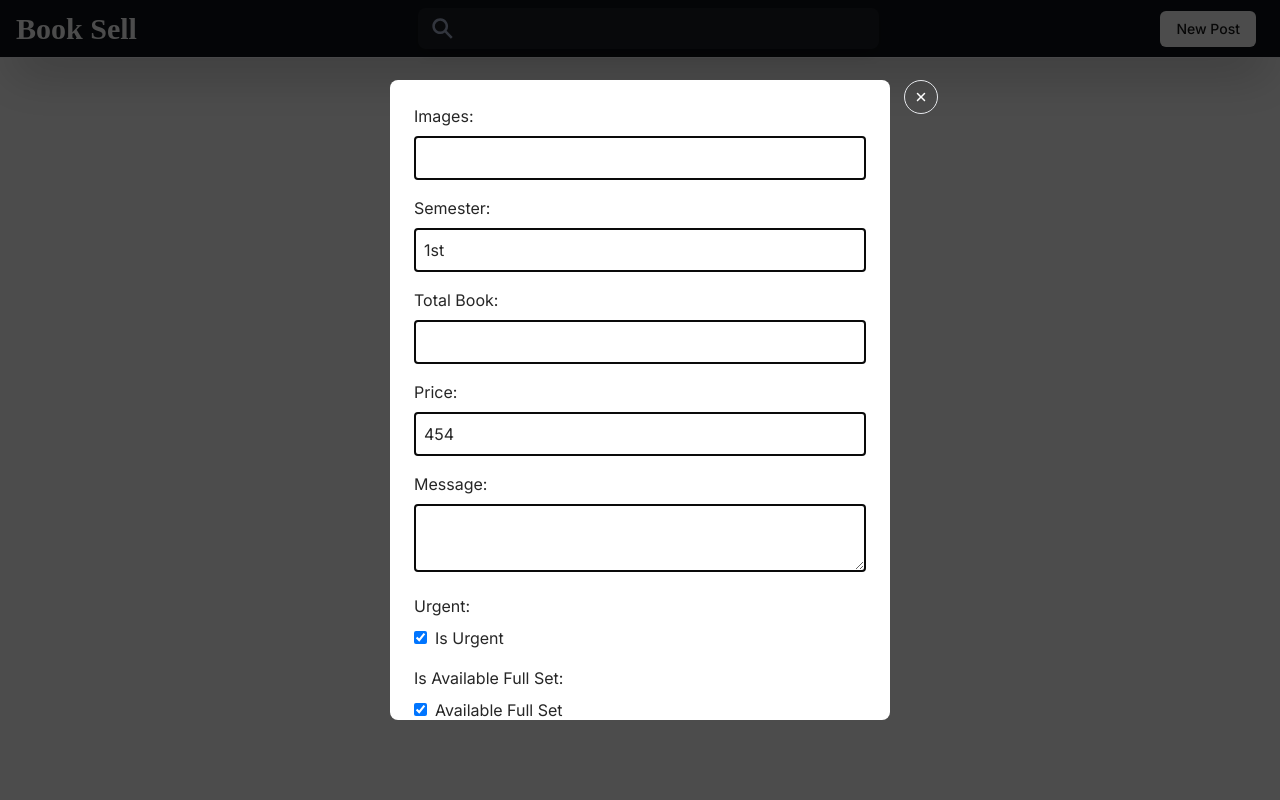
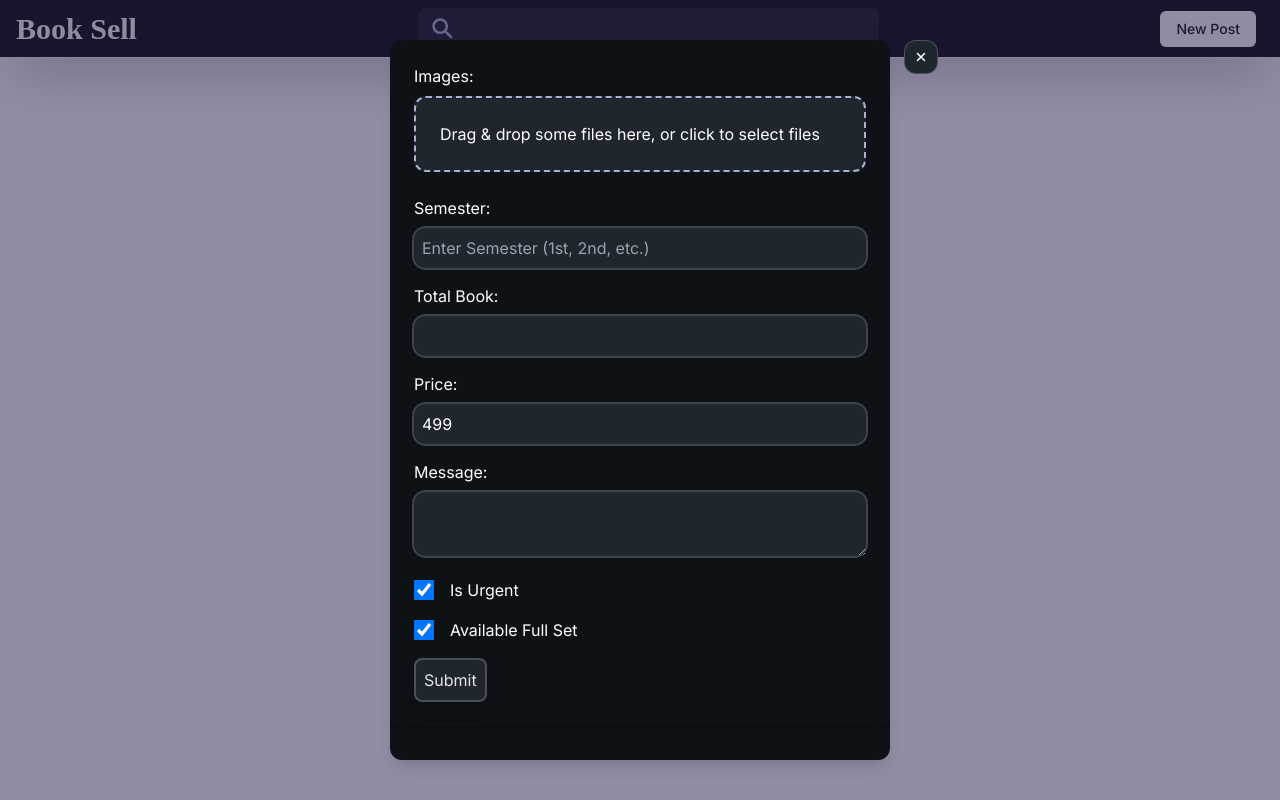
Before and after one commit to Soum-ik/book-selling-client, a Next.js app: page /reset-pass/new-pass in a window 1280 px wide. Both pictures are taken after a click on the element "New Post". Built offline with nearby package versions, Linux system fonts and the light colour scheme; a web font is replaced by a local one.

Commit message:
[update] imagebb ~ set up done@

```diff
--- a/package.json
+++ b/package.json
@@ -22,6 +22,7 @@
     "next": "14.2.4",
     "react": "^18",
     "react-dom": "^18",
+    "react-dropzone": "^14.2.3",
     "react-hot-toast": "^2.4.1",
     "react-icons": "^5.2.1",
     "swiper": "^11.1.4",
--- a/src/app/globals.css
+++ b/src/app/globals.css
@@ -15,3 +15,20 @@
         @apply bg-cardColor text-textColor hover:text-white hover:bg-cardColor1 border-textColor/50
     }
 }
+
+
+/* only show scrollbars on large screens */
+@media screen and (min-width: 1024px) {
+    body::-webkit-scrollbar {
+        width: 0em;
+    }
+ }
+
+
+    /* displaying two scrollbars was too much, here I'm hiding the navbar scrollbar while still maintaining scroll */
+    div::-webkit-scrollbar-track, div::-webkit-scrollbar-thumb {
+      display: none;
+    }
+    div::-webkit-scrollbar {
+        width: 0;
+    }
--- a/src/app/page.tsx
+++ b/src/app/page.tsx
@@ -7,10 +7,11 @@ import fetchData from "data-fetch-ts";
 import { Key } from "react";
 
 export default async function Page() {
-  const endpoint = 'http://localhost:6969/api/v1/get-post';
+  const endpoint = `${process.env.NEXT_PUBLIC_ENDPOINT_BASEPATH}get-post`;
+
   const token = "eyJhbGciOiJIUzI1NiIsInR5cCI6IkpXVCJ9.eyJ1c2VyX2lkIjoiNjY2ZGQ4ZGRkZDFhMjViZTllZTYxNTMyIiwiaXNWZXJmaXllZCI6dHJ1ZSwicm9sZSI6IkFETUlOIiwic3VzcGVuZCI6ZmFsc2UsImlhdCI6MTcxODkxMDY3NywiZXhwIjoxNzE4OTk3MDc3fQ.uD_h0Rxtm2I92yQZuKLKdJl0p9G4LBKar4Nj_Bks0T8"
+  const { data, error} = await fetchData({ endpoint, token });
 
-  const { data, error } = await fetchData({ endpoint, token });
 
   return (
     <div className="!min-h-screen bg-[#0E1217] p-3">
@@ -22,7 +23,7 @@ export default async function Page() {
           <ErrorPopup error="Failed to load posts. Please try again later." />
         ) : (
           <div className="grid gap-5 place-content-center last:mb-28 mx-auto grid-cols-1 sm:grid-cols-2 md:grid-cols-3 lg:grid-cols-4">
-            {data.map((item : PostData, index: Key | null | undefined) => (
+            {data.map((item: PostData, index: Key | null | undefined) => (
               <Post dataProps={item} key={index} />
             ))}
           </div>
--- a/src/components/shared/PopUp/PostPopUp.tsx
+++ b/src/components/shared/PopUp/PostPopUp.tsx
@@ -9,6 +9,7 @@ import "swiper/css";
 import { Swiper, SwiperSlide } from "swiper/react";
 import { Pagination } from 'swiper/modules';
 import { relativeDate } from '@/lib/utils';
+import { Skeleton } from '@/components/ui/skeleton';
 
 interface Props {
     data: PostData;
@@ -20,6 +21,8 @@ function PostPopUp({ data, isClose }: Props) {
 
     return <div className=" mx-auto bg-shadowColor/50 z-50 fixed inset-0 flex items-center justify-center min-h-screen ">
         <div className=" relative border border-textColor/50 bg-bgColor max-w-[300px] xs:max-w-[350px] mx-3 sm:max-w-5xl !rounded-xl md:min-h-[100px] p-4 pb-5 text-white">
+            <Skeleton className="h-12 w-12 rounded-full bg-textColor/50 mb-2" />
+
             <button onClick={isClose} className=' absolute right-1 sm:right-5 bg-cardColor text-textColor hover:text-white transition-all duration-500 p-2 rounded-xl'><CgClose size={20} /></button>
             <div className=' flex items-center justify-center  overflow-hidden'>
                 <div className=''>
--- a/src/components/shared/Post.tsx
+++ b/src/components/shared/Post.tsx
@@ -6,6 +6,7 @@ import { FiMessageSquare, FiBookmark } from "react-icons/fi";
 import React, { useState } from "react";
 import { TiArrowUpOutline } from "react-icons/ti";
 import { relativeDate } from "@/lib/utils";
+import { Skeleton } from "@/components/ui/skeleton";
 
 export interface PostData {
     images: string[];
@@ -25,11 +26,14 @@ export interface PostProps {
 }
 
 const Post: React.FC<PostProps> = ({ dataProps }) => {
-    const { createdAt, images, message, semester } = dataProps;
+    const { createdAt, images, message, semester, userId } = dataProps;
     const [isOpen, setIsOpen] = useState(false);
+
 
     return (
         <div className="shadow-lg p-3 rounded-2xl bg-cardColor1 max-w-sm">
+            <Skeleton className="h-12 w-12 rounded-full bg-textColor/50 mb-2" />
+
             <h1 className="font-bold line-clamp-3 text-white text-lg">
                 {message || `Public APIs — A directory of free and public APIs`}
             </h1>
--- a/src/components/shared/PostForm.tsx
+++ b/src/components/shared/PostForm.tsx
@@ -1,133 +1,258 @@
+import React, { useState } from "react";
 import { IoClose } from "react-icons/io5";
-import { useState } from "react";
+import { useDropzone } from "react-dropzone";
+import fetchData from "data-fetch-ts";
+import { CgClose } from "react-icons/cg";
 
+interface PostFormProps {
+  isClose: () => void;
+}
 
-function PostForm({isClose}) {
+interface FormData {
+  images: Array<string>;
+  semester: string;
+  totalBook: string;
+  message: string;
+  price: number;
+  urgent: boolean;
+  isAvaiableFullSet: boolean;
+}
 
-
-  const [formData, setFormData] = useState({
-    images: "",
-    semester: "1st",
+const PostForm: React.FC<PostFormProps> = ({ isClose }) => {
+  const [formData, setFormData] = useState<FormData>({
+    images: [],
+    semester: "",
     totalBook: "",
-    price: 454,
     message: "",
+    price: 499,
     urgent: true,
     isAvaiableFullSet: true,
   });
+  const [error, setError] = useState<string>("");
+  const [imagePreview, setImagePreview] = useState<string[]>([]);
 
-  const handleChange = (e) => {
+  // handle Images
+  const handleChange = (e: React.ChangeEvent<HTMLInputElement | HTMLTextAreaElement | any>) => {
     const { name, value, type, checked } = e.target;
     setFormData({
       ...formData,
-      [name]: type === 'checkbox' ? checked : value,
+      [name]: type === "checkbox" ? checked : value,
     });
   };
 
-  const handleSubmit = (e) => {
+  const handleDrop = async (acceptedFiles: File[]) => {
+    if (acceptedFiles.length + formData.images.length > 5) {
+      setError("You can upload a maximum of 5 images.");
+      return;
+    }
+
+    setError("");
+
+    const uploadedImages = await Promise.all(
+      acceptedFiles.map(async (file) => {
+        try {
+          // Create a new FormData object for the image upload
+          const formData = new FormData();
+          formData.append("image", file);
+
+          // Ensure NEXT_PUBLIC_ENDPOINT_IMAGEBB is correctly set
+          if (!process.env.NEXT_PUBLIC_ENDPOINT_IMAGEBB) {
+            throw new Error("Missing NEXT_PUBLIC_ENDPOINT_IMAGEBB environment variable.");
+          }
+
+          const endpoint = `https://api.imgbb.com/1/upload?key=${process.env.NEXT_PUBLIC_ENDPOINT_IMAGEBB}`;
+
+          // Perform the image upload using a more robust HTTP client
+          const response = await fetch(endpoint, {
+            method: "POST",
+            body: formData,
+          });
+
+
+          // Handle potential network or server issues
+          if (!response.ok) {
+            throw new Error(`Image upload failed with status: ${response.status}`);
+          }
+
+          // Parse the JSON response and extract the image URL
+          const data = await response.json();
+          console.log(data, "res");
+
+          return data.data.url;
+        } catch (error) {
+          console.error("Image upload error:", error);
+          setError("Failed to upload image. Please try again.");
+          return null; // Indicate a failed upload
+        }
+      })
+    );
+
+
+    const validImages = uploadedImages.filter((url) => url !== null) as string[];
+
+    setFormData({
+      ...formData,
+      images: [...formData.images, ...validImages],
+    });
+
+    setImagePreview([
+      ...imagePreview,
+      ...acceptedFiles.map((file) => URL.createObjectURL(file)),
+    ]);
+  };
+
+  const handleSubmit = (e: React.FormEvent<HTMLFormElement>) => {
     e.preventDefault();
-    console.log('Form data submitted:', formData);
+    if (formData.images.length < 3) {
+      setError("You must upload at least 3 images.");
+      return;
+    }
+    setError("");
+    console.log("Form data submitted:", formData);
+    // Add your form submission logic here
   };
 
   const handleClose = () => {
-    isClose()
+    isClose();
+  };
+
+  // useDropzone hook result
+  const { getRootProps, getInputProps } = useDropzone({
+    onDrop: handleDrop,
+    accept: "image/*",
+  });
+
+  const deleteImageBbHostedImage = (preview: string) => {
+    console.log(preview, "resonse");
+
   }
 
-
   return (
-
-    <div className='min-h-screen fixed inset-0 bg-black/70 flex items-center justify-center  '>
-    <div className=" relative">
-      <div className='bg-white h-[80vh] rounded-lg my-20 overflow-y-scroll sm:min-w-[400px] mx-auto md:min-w-[500px]'>
+    <div className="min-h-screen fixed inset-0 bg-shadowColor/50 flex items-center justify-center">
+      <div className="relative">
+        <div className="bg-bgColor shadow-lg text-textColor h-[90vh] rounded-xl my-20 overflow-y-scroll sm:min-w-[400px] mx-auto md:min-w-[500px]">
           <form className="bg-natural-700 p-6 rounded-lg shadow-lg" onSubmit={handleSubmit}>
             <div className="mb-4">
-            <label className="block text-neutral-800 mb-2" htmlFor="images">Images:</label>
+              <label className="block text-white mb-2" htmlFor="images">
+                Images:
+              </label>
+              <div
+                {...getRootProps()}
+                className="w-full p-6 border-2 border-dashed border-textColor rounded-xl bg-cardColor text-white cursor-pointer"
+              >
+                <input {...getInputProps()} />
+                <p>Drag & drop some files here, or click to select files</p>
+              </div>
+              <div className="mt-2 flex flex-wrap gap-2">
+                {imagePreview.map((preview, index) => (
+                  <div key={index} className="relative w-24 h-24">
+                    <img
+                      src={preview}
+                      alt={`preview ${index}`}
+                      className="w-full h-full object-cover rounded-lg"
+                    />
+                    <button onClick={() => deleteImageBbHostedImage(preview)}><CgClose className=" top-0 right-0 bg-white rounded-full cursor-pointer ml-5 absolute" /></button>
+                  </div>
+                ))}
+              </div>
+              {error && <p className="text-red-500 mt-2">{error}</p>}
+            </div>
+            <div className="mb-4">
+              <label className="block text-white mb-2" htmlFor="semester">
+                Semester:
+              </label>
               <input
                 type="text"
-              id="images"
-              name="images"
-              value={formData.images}
+                id="semester"
+                placeholder="Enter Semester (1st, 2nd, etc.)"
+                name="semester"
+                value={formData.semester}
                 onChange={handleChange}
-              className="w-full p-2 rounded border-2 border-neutral-950 text-neutral-800"
+                className="w-full p-2 rounded-xl ring-2 bg-cardColor transition-colors duration-100 border-textColor active:border-l-4 hover:border-l-4 ring-textColor/30 outline-none text-white"
               />
             </div>
             <div className="mb-4">
-            <label className="block text-neutral-800 mb-2" htmlFor="semester">Semester:</label>
-            <input
-              type="text"
-              id="semester"
-              name="semester"
-              value={formData.semester}
-              onChange={handleChange}
-              className="w-full p-2 rounded border-2 border-neutral-950 bg-natural-800 text-neutral-800"
-            />
-          </div>
-          <div className="mb-4">
-            <label className="block text-neutral-800 mb-2" htmlFor="totalBook">Total Book:</label>
+              <label className="block text-white mb-2" htmlFor="totalBook">
+                Total Book:
+              </label>
               <input
                 type="text"
                 id="totalBook"
                 name="totalBook"
                 value={formData.totalBook}
                 onChange={handleChange}
-              className="w-full p-2 rounded border-2 border-neutral-950 bg-natural-800 text-neutral-800"
+                className="w-full p-2 rounded-xl ring-2 bg-cardColor transition-colors duration-100 border-textColor active:border-l-4 hover:border-l-4 ring-textColor/30 outline-none text-white"
               />
             </div>
             <div className="mb-4">
-            <label className="block text-neutral-800 mb-2" htmlFor="price">Price:</label>
+              <label className="block text-white mb-2" htmlFor="price">
+                Price:
+              </label>
               <input
                 type="number"
                 id="price"
                 name="price"
                 value={formData.price}
                 onChange={handleChange}
-              className="w-full p-2 border-2 border-neutral-950 rounded bg-natural-800 text-neutral-800"
+                className="w-full p-2 rounded-xl ring-2 bg-cardColor transition-colors duration-100 border-textColor active:border-l-4 hover:border-l-4 ring-textColor/30 outline-none text-white"
               />
             </div>
             <div className="mb-4">
-            <label className="block text-neutral-800 mb-2" htmlFor="message">Message:</label>
+              <label className="block text-white mb-2" htmlFor="message">
+                Message:
+              </label>
               <textarea
                 id="message"
                 name="message"
                 value={formData.message}
                 onChange={handleChange}
-              className="w-full p-2 rounded border-2 border-neutral-950 bg-natural-800 text-neutral-800"
+                className="w-full p-2 rounded-xl ring-2 bg-cardColor transition-colors duration-100 border-textColor active:border-l-4 hover:border-l-4 ring-textColor/30 outline-none text-white"
               ></textarea>
             </div>
-          <div className="mb-4">
-            <label className="block text-neutral-800 mb-2">Urgent:</label>
+            <div className="mb-4 flex items-center gap-4">
               <input
                 type="checkbox"
                 id="urgent"
                 name="urgent"
                 checked={formData.urgent}
                 onChange={handleChange}
-              className="mr-2"
+                className="rounded-2xl h-5 w-5"
               />
-            <label className="text-neutral-800" htmlFor="urgent">Is Urgent</label>
+              <label className="text-white" htmlFor="urgent">
+                Is Urgent
+              </label>
             </div>
-          <div className="mb-4">
-            <label className="block text-neutral-800 mb-2">Is Available Full Set:</label>
+            <div className="mb-4 flex items-center gap-4">
               <input
                 type="checkbox"
                 id="isAvaiableFullSet"
                 name="isAvaiableFullSet"
                 checked={formData.isAvaiableFullSet}
                 onChange={handleChange}
-              className="mr-2 peer/draft"
+                className="rounded-2xl h-5 w-5"
               />
-            <label className="text-neutral-800" htmlFor="isAvaiableFullSet">Available Full Set</label>
+              <label className="text-white" htmlFor="isAvaiableFullSet">
+                Available Full Set
+              </label>
             </div>
-          <button type="submit" className="bg-neutral-900 text-neutral-200 text-natural-800 p-2 rounded-lg shadow">
+            <button
+              type="submit"
+              className="border-textColor/30 border-2 text-neutral-200 bg-cardColor p-2 rounded-lg shadow-lg"
+              disabled={formData.images.length < 3 || formData.images.length > 5}
+            >
               Submit
             </button>
           </form>
         </div>
-         <div onClick={handleClose} className="absolute top-20 -right-12 border rounded-full p-2">
+        <div
+          onClick={handleClose}
+          className="absolute top-20 -right-12 border rounded-xl bg-cardColor border-textColor/30 p-2 cursor-pointer"
+        >
           <IoClose color="white" />
         </div>
       </div>
     </div>
-  )
-}
+  );
+};
 
-export default PostForm
+export default PostForm;
--- a/tsconfig.json
+++ b/tsconfig.json
@@ -21,6 +21,6 @@
       "@/*": ["./src/*"]
     }
   },
-  "include": ["next-env.d.ts", "**/*.ts", "**/*.tsx", ".next/types/**/*.ts", "src/components/shared/Post.tsx"],
+  "include": ["next-env.d.ts", "**/*.ts", "**/*.tsx", ".next/types/**/*.ts", "src/components/shared/Post.tsx", "src/app/loading.js"],
   "exclude": ["node_modules"]
 }
```
Also changed, not shown: src/app/loading.js (added, +30 -0 lines), src/app/loading.tsx (deleted, +0 -10 lines), 2 other files (tests, documents, lock files or other folders). Lines whose indentation alone changed are shown as unchanged.
